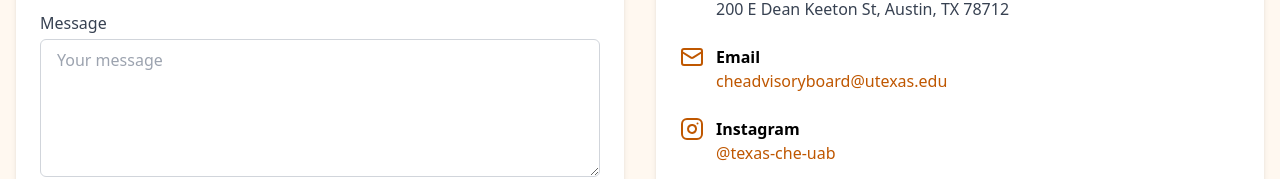
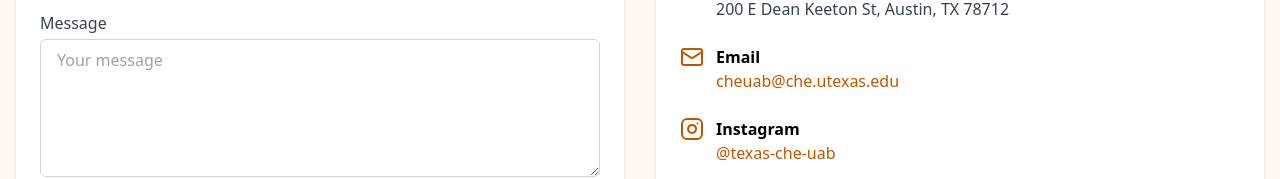
Before and after one commit to cheuab/texas, a React (Vite) app: page /contact in a window 1280 px wide. Shown: the part 367-546 px from the top of the page. Built offline with nearby package versions, Linux system fonts and the light colour scheme.

Commit message:
change email

```diff
--- a/src/pages/ContactPage.tsx
+++ b/src/pages/ContactPage.tsx
@@ -49,8 +49,8 @@ const ContactPage = () => {
               <MailIcon className="w-6 h-6 text-[#BF5700] mr-3 flex-shrink-0" />
               <div>
                 <h3 className="font-semibold">Email</h3>
-                <a href="mailto:cheadvisoryboard@utexas.edu" className="text-[#BF5700] hover:underline">
-                  cheadvisoryboard@utexas.edu
+                <a href="mailto:cheuab@che.utexas.edu" className="text-[#BF5700] hover:underline">
+                  cheuab@che.utexas.edu
                 </a>
               </div>
             </div>
```
